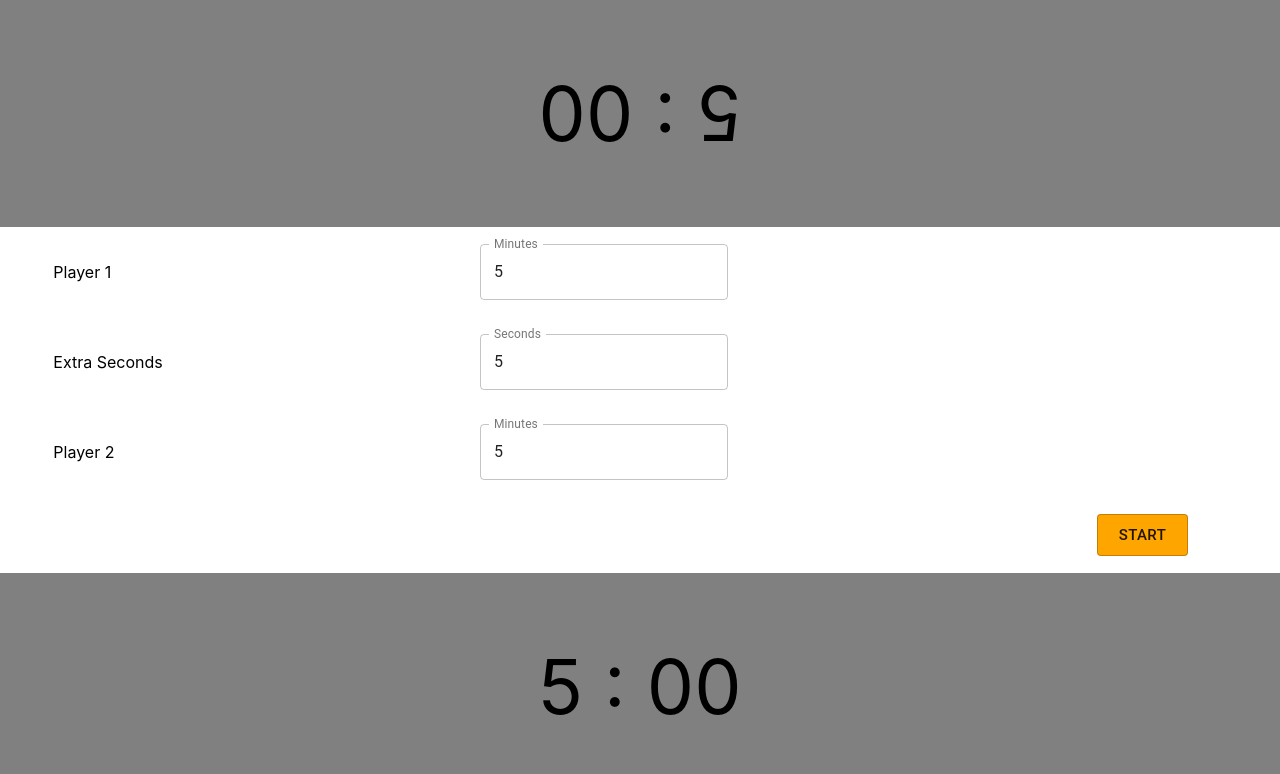
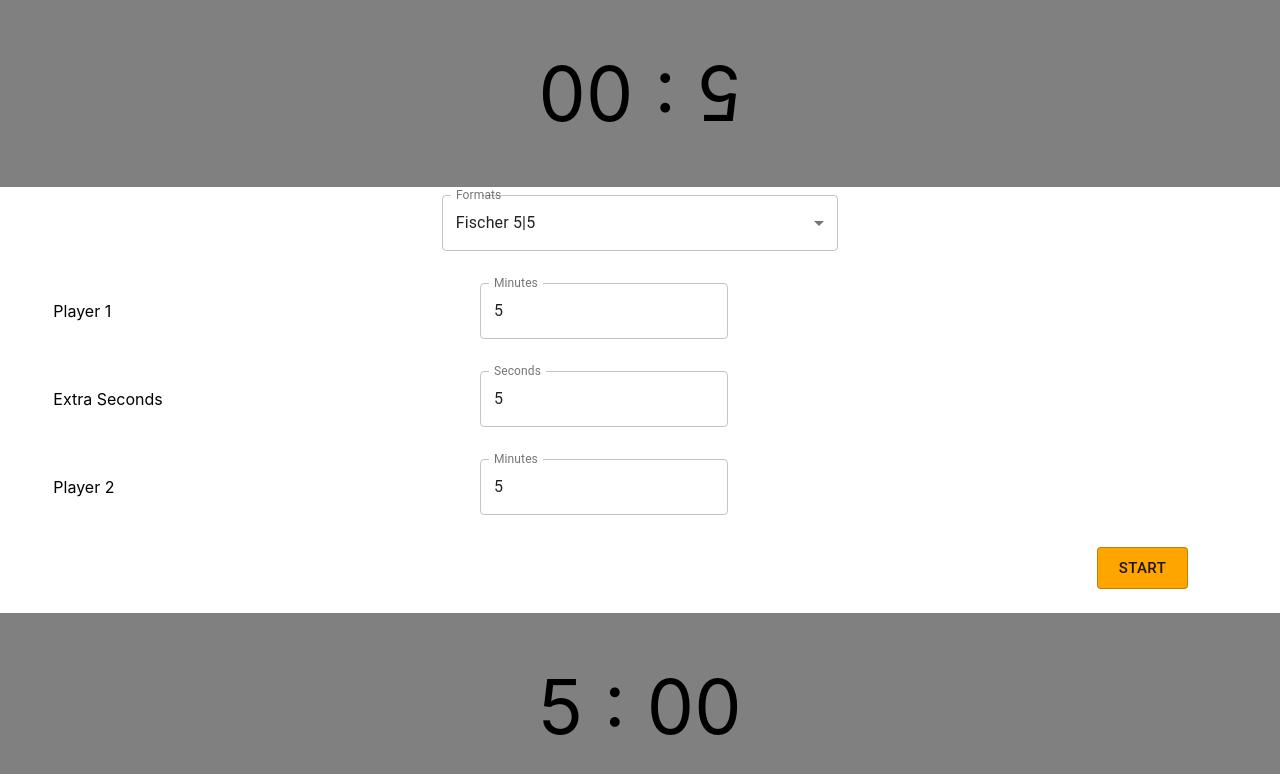
Before and after one commit to timsun28/Chess-Clock, a React (Create React App) app: page / in a window 1280 px wide. Shown: the top 774 px of the page. Built offline with nearby package versions, Linux system fonts and the light colour scheme.

Commit message:
added formats selector

```diff
--- a/src/App.jsx
+++ b/src/App.jsx
@@ -16,6 +16,7 @@ class App extends Component {
 			addition: 5,
 			active: '',
 			setup: true,
+			selectedGameType: 'fischer'
 		}
 		this.click = this.click.bind(this);
 		this.updateAddition = this.updateAddition.bind(this);
@@ -23,6 +24,7 @@ class App extends Component {
 		this.startGame = this.startGame.bind(this);
 		this.reset = this.reset.bind(this);
 		this.pause = this.pause.bind(this);
+		this.setGameType = this.setGameType.bind(this)
 	}
 
 	click(player) {
@@ -79,8 +81,24 @@ class App extends Component {
 			this.setState({ addition: 0 })
 			return;
 		}
-		console.log(newAddition)
 		this.setState({ addition: parseInt(newAddition, 10) })
+	}
+
+	setGameType(newGameType) {
+		const gameTypes = {
+			'fischerBlitz': {playerTime: 300, addition: 0, delay: 0},
+			'delayBullet': {playerTime: 60, addition: 0, delay: 2},
+			'fischer': {playerTime: 300, addition: 5, delay: 0},
+			'fischerRapid': {playerTime: 600, addition: 5, delay: 0},
+			'tournament': {playerTime: 7200, addition: 5, delay: 5}
+		}
+
+		this.setState({
+			player1: gameTypes[newGameType].playerTime,
+			player2: gameTypes[newGameType].playerTime,
+			addition: gameTypes[newGameType].addition,
+			selectedGameType: newGameType
+		})
 	}
 
 	render() {
@@ -90,7 +108,7 @@ class App extends Component {
 					<Grid container style={{ 'height': '100%' }}>
 						<Timer player='player1' secondsLeft={this.state.player1} active={this.state.active} click={this.click} />
 						{this.state.setup ?
-						<CenterSettings player1={this.state.player1} player2={this.state.player2} updateMinutes={this.updateMinutes} addition={this.state.addition} updateAddition={this.updateAddition} startGame={this.startGame}/>
+						<CenterSettings player1={this.state.player1} player2={this.state.player2} updateMinutes={this.updateMinutes} addition={this.state.addition} updateAddition={this.updateAddition} startGame={this.startGame} setGameType={this.setGameType} selectedGameType={this.state.selectedGameType}/>
 						:
 						<InGameSettings reset={this.reset} pause={this.pause}/>}
 						<Timer player='player2' secondsLeft={this.state.player2} active={this.state.active} click={this.click} />
--- a/src/centerSettings.jsx
+++ b/src/centerSettings.jsx
@@ -1,31 +1,83 @@
 import React from 'react';
-import { Grid, TextField, Button } from '@material-ui/core';
+import { Grid, TextField, Button, FormControl, InputLabel, Select, MenuItem } from '@material-ui/core';
 
 
 export default function CenterSettings(props) {
     return (
         <Grid item xs={12}>
-            <Grid container style={{ height: '100%' }}>
+            <Grid container spacing={2} style={{ height: '100%' }}>
+                <GameTypeSelection setGameType={props.setGameType} selectedGameType={props.selectedGameType}/>
+                <PlayerInput updateMinutes={props.updateMinutes} playerSettings={{ value: props.player1, name: 'Player 1', key: 'player1' }} />
+                <AdditionInput addition={props.addition} updateAddition={props.updateAddition} />
+                <PlayerInput updateMinutes={props.updateMinutes} playerSettings={{ value: props.player2, name: 'Player 2', key: 'player2' }} />
+                <StartGameButton startGame={props.startGame} />
+            </Grid>
+        </Grid>
+    )
+}
+
+function GameTypeSelection(props) {
+    const gameTypes = [
+        {key: 'fischerBlitz', value: 'Fischer Blitz 5|0'},
+        {key: 'delayBullet', value: 'Delay Bullet 1|2'},
+        {key: 'fischer', value: 'Fischer 5|5'},
+        {key: 'fischerRapid', value: 'Fischer Rapid 10|5'},
+        {key: 'tournament', value: 'Tournament 40/2hr, G60, 5s delay'},
+    ]
+    return (
+        <Grid item xs={12}>
+            <Grid container direction="row" justify="center" alignItems="center" style={{ height: '100%' }}>
+                <Grid item md={4} xs={12} style={{paddingLeft: '15px', paddingRight: '15px'}}>
+                    <FormControl variant="outlined" style={{width: '100%'}}>
+                        <InputLabel id="demo-simple-select-outlined-label">Formats</InputLabel>
+                        <Select
+                            labelId="demo-simple-select-outlined-label"
+                            id="demo-simple-select-outlined"
+                            value={props.selectedGameType}
+                            onChange={(event) => props.setGameType(event.target.value)}
+                            label="Age"
+                        >
+                            <MenuItem value="">
+                                <em>None</em>
+                            </MenuItem>
+                            {gameTypes.map(item => {
+                                return <MenuItem key={item.key} value={item.key}>{item.value}</MenuItem>;
+                            })}
+                        </Select>
+                    </FormControl>
+                </Grid>
+            </Grid>
+        </Grid>
+    )
+}
+
+function PlayerInput(props) {
+    return (
         <Grid item xs={12}>
             <Grid container direction="row" justify="center" alignItems="center" style={{ height: '100%' }}>
                 <Grid item xs={4}>
-                            Player 1
+                    {props.playerSettings.name}
                 </Grid>
                 <Grid item xs={7}>
                     <TextField
-                                id="outlined-number-player1"
+                        id="outlined-number"
                         label="Minutes"
                         type="number"
                         InputLabelProps={{
                             shrink: true,
                         }}
                         variant="outlined"
-                                value={props.player1 / 60}
-                                onChange={e => props.updateMinutes('player1', e.target.value)}
+                        value={props.playerSettings.value / 60}
+                        onChange={e => props.updateMinutes(props.playerSettings.key, e.target.value)}
                     />
                 </Grid>
             </Grid>
         </Grid>
+    )
+}
+
+function AdditionInput(props) {
+    return (
         <Grid item xs={12}>
             <Grid container direction="row" justify="center" alignItems="center" style={{ height: '100%' }}>
                 <Grid item xs={4}>
@@ -46,26 +98,12 @@ export default function CenterSettings(props) {
                 </Grid>
             </Grid>
         </Grid>
-                <Grid item xs={12}>
-                    <Grid container direction="row" justify="center" alignItems="center" style={{ height: '100%' }}>
-                        <Grid item xs={4}>
-                            Player 2
-                                </Grid>
-                        <Grid item xs={7}>
-                            <TextField
-                                id="outlined-number-player2"
-                                label="Minutes"
-                                type="number"
-                                InputLabelProps={{
-                                    shrink: true,
-                                }}
-                                variant="outlined"
-                                value={props.player2 / 60}
-                                onChange={e => props.updateMinutes('player2', e.target.value)}
-                            />
-                        </Grid>
-                    </Grid>
-                </Grid>
+    )
+
+}
+
+function StartGameButton(props) {
+    return (
         <Grid item xs={12}>
             <Grid container direction="row" justify="flex-start" alignItems="center" style={{ height: '100%' }}>
                 <Grid item xs={11} style={{ marginLeft: '15px' }}>
@@ -75,7 +113,5 @@ export default function CenterSettings(props) {
                 </Grid>
             </Grid>
         </Grid>
-            </Grid>
-        </Grid>
     )
 }
```
Lines whose indentation alone changed are shown as unchanged.
